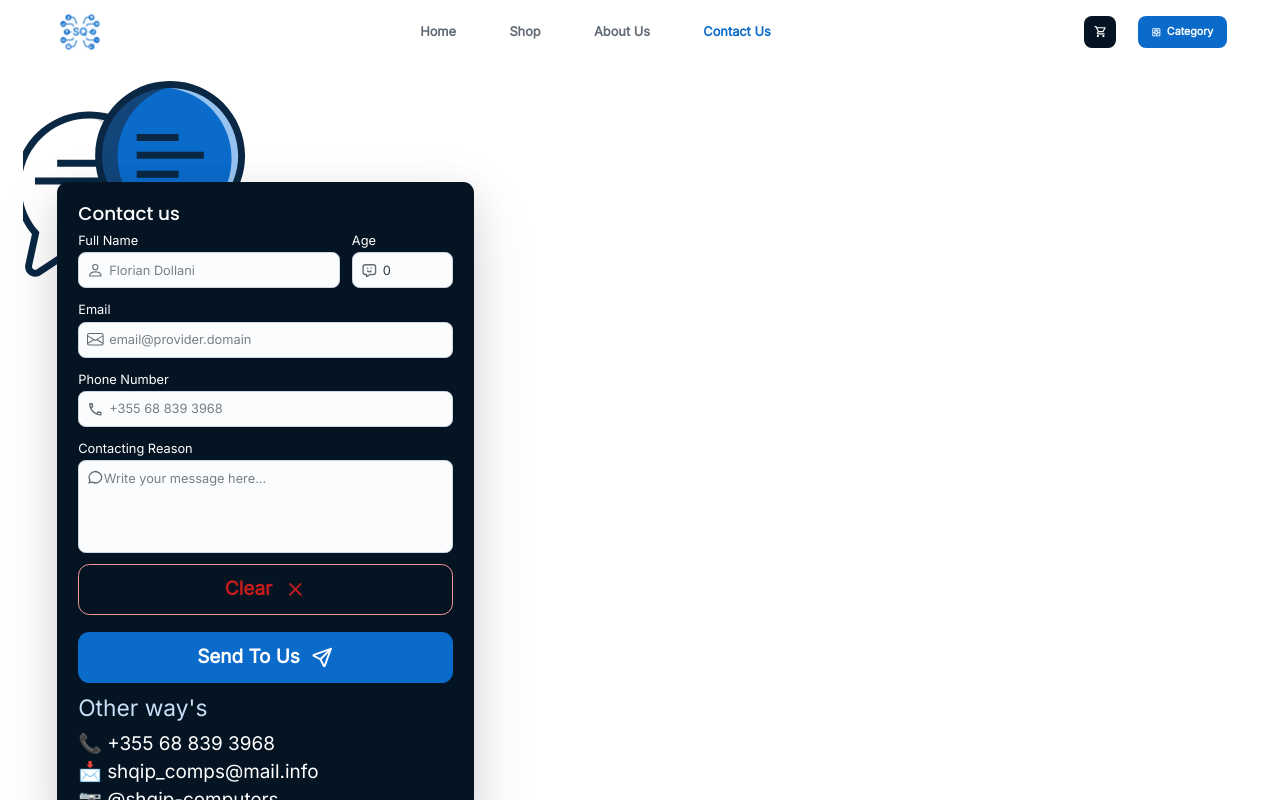
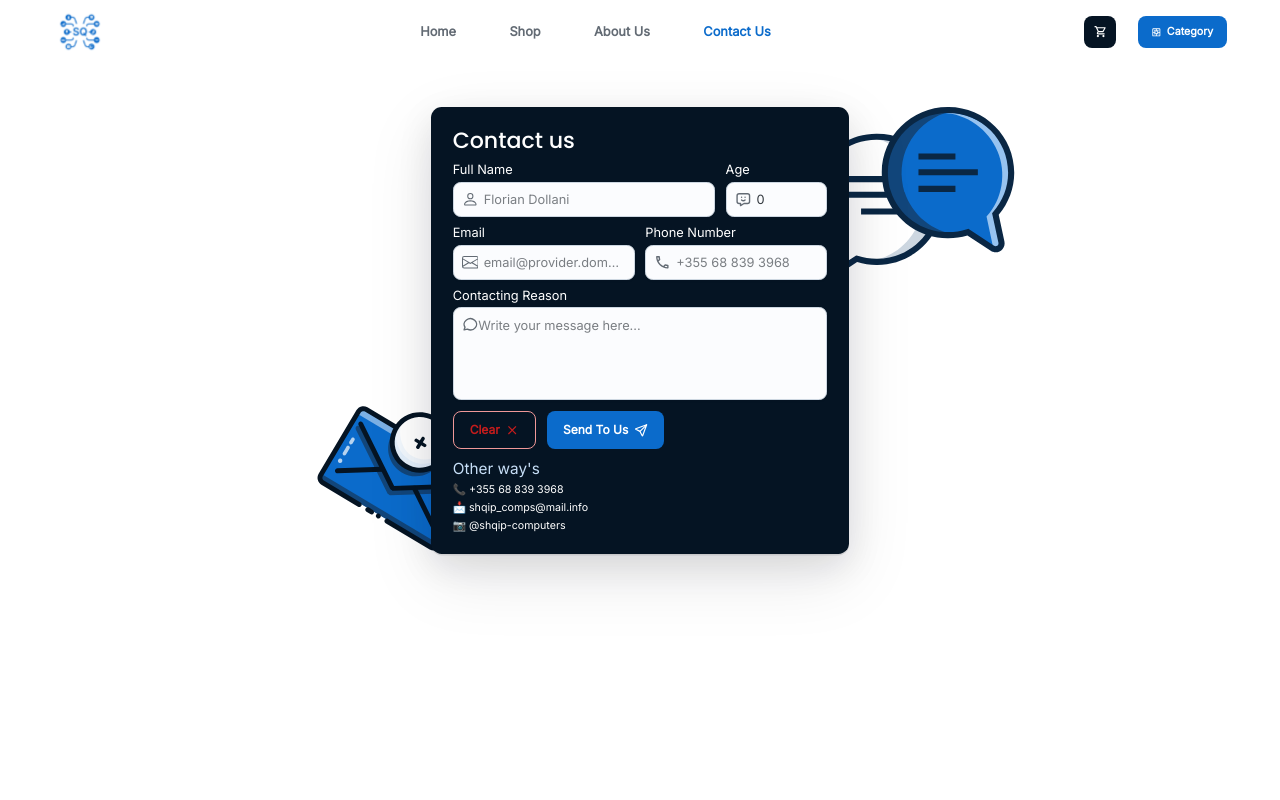
Before and after one commit to Flori1234657/shqip-computers, a React (Vite) app: page /contact-us in a window 1280 px wide. Shown: the top 800 px of the page. Built offline with nearby package versions, Linux system fonts and the light colour scheme.

Commit message:
feat(style): :lipstick: contact page styles < 1920

```diff
--- a/src/app/routes/contact-page/ContactUs.tsx
+++ b/src/app/routes/contact-page/ContactUs.tsx
@@ -40,8 +40,9 @@ export default function ContactUs() {
                             p={{ xs: '1.25rem', md: '0.938rem' }}
                             gap={{ xs: '1rem', md: '0.469rem' }}
                             sx={(theme) => ({
-                                mt: { xs: '8rem' },
-                                mb: { xs: '2rem' },
+                                mt: { xs: '8rem', md: '4.688rem' },
+                                mb: { xs: '2rem', md: 0 },
+                                mx: 'auto',
                                 backgroundColor: theme.palette.primary[900],
                                 boxShadow: theme.shadow.boxShadow69,
                                 borderRadius: {
@@ -52,13 +53,13 @@ export default function ContactUs() {
                         >
                             <Image
                                 ratio=' 1.18/1'
-                                width={{ xs: '10.188rem' }}
+                                width={{ xs: '10.188rem', md: '8.989rem' }}
                                 src={MessageIllustration}
                                 objectFit='fill'
                                 otherStyles={{
                                     position: 'absolute',
-                                    top: { xs: '-4.438rem' },
-                                    left: { xs: '-1.5rem' },
+                                    top: { xs: '-4.438rem', md: 0 },
+                                    left: { xs: '-1.5rem', md: '17rem' },
                                     zIndex: -1,
                                 }}
                                 alt='Illustartion'
@@ -69,13 +70,13 @@ export default function ContactUs() {
                                 fontWeight='500'
                                 lineHeight='1.2'
                                 sx={{
-                                    fontSize: { xs: '1.2rem', md: '0.809rem' },
+                                    fontSize: { xs: '1.2rem', md: '0.972rem' },
                                     color: 'white',
                                 }}
                             >
                                 Contact us
                             </Typography>
-                            <Stack gap={{ xs: '0.75rem' }}>
+                            <Stack gap={{ xs: '0.75rem', md: '0.469rem' }}>
                                 <Inputs formik={formik} />
                                 <TextArea formik={formik} />
                             </Stack>
@@ -89,13 +90,13 @@ export default function ContactUs() {
 
                             <Image
                                 ratio='1.21/1'
-                                width={{ xs: '9.612rem' }}
+                                width={{ xs: '9.612rem', md: '9.242rem' }}
                                 src={EnvelopeIllustration}
                                 objectFit='fill'
                                 otherStyles={{
                                     position: 'absolute',
-                                    bottom: { xs: '-3.4rem' },
-                                    right: { xs: '-1.7rem' },
+                                    bottom: { xs: '-3.4rem', md: 0 },
+                                    right: { xs: '-1.7rem', md: '15rem' },
                                     zIndex: -1,
                                 }}
                                 alt='Illustartion'
--- a/src/app/routes/contact-page/components/Buttons.tsx
+++ b/src/app/routes/contact-page/components/Buttons.tsx
@@ -1,18 +1,29 @@
 import { Button, Stack } from '@mui/joy';
 import { TbSend as SendIcon } from 'react-icons/tb';
 import { IoMdClose as ClearIcon } from 'react-icons/io';
+import useWindowDimensions from 'src/hooks/useWindowsDimesions';
 
 export default function Buttons() {
+    const { width } = useWindowDimensions();
+
     return (
-        <Stack gap={{ xs: '0.75rem' }}>
+        <Stack
+            gap={{ xs: '0.75rem', md: '0.469rem' }}
+            direction={{ md: 'row' }}
+        >
             <Button
+                size={width < 900 ? 'md' : 'md2'}
                 variant='outlined'
                 color='danger'
                 endDecorator={<ClearIcon />}
             >
                 Clear
             </Button>
-            <Button type='submit' endDecorator={<SendIcon />}>
+            <Button
+                size={width < 900 ? 'md' : 'md2'}
+                type='submit'
+                endDecorator={<SendIcon />}
+            >
                 Send To Us
             </Button>
         </Stack>
--- a/src/app/routes/contact-page/components/OtherWays.tsx
+++ b/src/app/routes/contact-page/components/OtherWays.tsx
@@ -1,47 +1,42 @@
 import { List, ListItem, Stack, Typography } from '@mui/joy';
 
 export default function OtherWays() {
+    const listItems = [
+        {
+            text: '📞 +355 68 839 3968',
+        },
+        {
+            text: '📩 shqip_comps@mail.info',
+        },
+        {
+            text: '📷 @shqip-computers',
+        },
+    ];
+
     return (
-        <Stack gap={{ xs: '0.5rem' }}>
+        <Stack gap={{ xs: '0.5rem', md: '0.234rem' }}>
             <Typography
                 level='body-lg'
                 lineHeight='1.2'
+                fontSize={{ md: '0.674rem' }}
                 sx={(theme) => ({ color: theme.palette.primary[200] })}
             >
                 Other way's
             </Typography>
 
-            <List sx={{ gap: { xs: '0.25rem' } }}>
-                <ListItem>
+            <List sx={{ gap: { xs: '0.25rem', md: '0.234rem' } }}>
+                {listItems.map((item) => (
+                    <ListItem key={`contact-us-list-item${item.text}`}>
                         <Typography
-                        fontSize={{ xs: '0.831rem' }}
+                            fontSize={{ xs: '0.831rem', md: '0.469rem' }}
                             fontWeight='500'
                             lineHeight='1.2'
                             sx={{ color: 'white' }}
                         >
-                        📞 +355 68 839 3968
+                            {item.text}
                         </Typography>
                     </ListItem>
-                <ListItem>
-                    <Typography
-                        fontSize={{ xs: '0.831rem' }}
-                        fontWeight='500'
-                        lineHeight='1.2'
-                        sx={{ color: 'white' }}
-                    >
-                        📩 shqip_comps@mail.info
-                    </Typography>
-                </ListItem>
-                <ListItem>
-                    <Typography
-                        fontSize={{ xs: '0.831rem' }}
-                        fontWeight='500'
-                        lineHeight='1.2'
-                        sx={{ color: 'white' }}
-                    >
-                        📷 @shqip-computers
-                    </Typography>
-                </ListItem>
+                ))}
             </List>
         </Stack>
     );
--- a/src/app/routes/contact-page/components/components/inputs/FirstInputs.tsx
+++ b/src/app/routes/contact-page/components/components/inputs/FirstInputs.tsx
@@ -24,7 +24,7 @@ export default function FirstInputs({ formik }: ContactFormFormikInputProps) {
     ];
 
     return (
-        <Stack direction='row' gap={{ xs: '0.5rem' }}>
+        <Stack direction='row' gap={{ xs: '0.5rem', md: '0.469rem' }}>
             {inputsData.map((input) => (
                 <FormControl
                     key={`contat-us-first-page-inputs${input.name}`}
--- a/src/app/routes/contact-page/components/components/inputs/SecondInputs.tsx
+++ b/src/app/routes/contact-page/components/components/inputs/SecondInputs.tsx
@@ -1,5 +1,5 @@
 /* eslint-disable @stylistic/js/indent */
-import { FormControl, FormHelperText, FormLabel, Input } from '@mui/joy';
+import { FormControl, FormHelperText, FormLabel, Input, Stack } from '@mui/joy';
 import { BsEnvelope as MailIcon } from 'react-icons/bs';
 import { MdOutlineLocalPhone as PhoneIcon } from 'react-icons/md';
 import { ContactFormFormikInputProps } from '../../../interface/contactFormFormik';
@@ -23,11 +23,17 @@ export default function SecondInputs({ formik }: ContactFormFormikInputProps) {
     ];
 
     return (
-        <>
+        <Stack
+            gap={{ xs: '0.75rem', md: '0.469rem' }}
+            direction={{ md: 'row' }}
+        >
             {inputsData.map((input) => (
                 <FormControl
                     key={`contat-us-second-page-inputs${input.name}`}
                     size={width > 899 ? 'md2' : 'md'}
+                    sx={{
+                        minWidth: { md: '45%' },
+                    }}
                 >
                     <FormLabel sx={{ color: 'white', mb: '0.25rem' }}>
                         {input.label}
@@ -62,6 +68,6 @@ export default function SecondInputs({ formik }: ContactFormFormikInputProps) {
                         )}
                 </FormControl>
             ))}
-        </>
+        </Stack>
     );
 }
```
Lines whose indentation alone changed are shown as unchanged.
